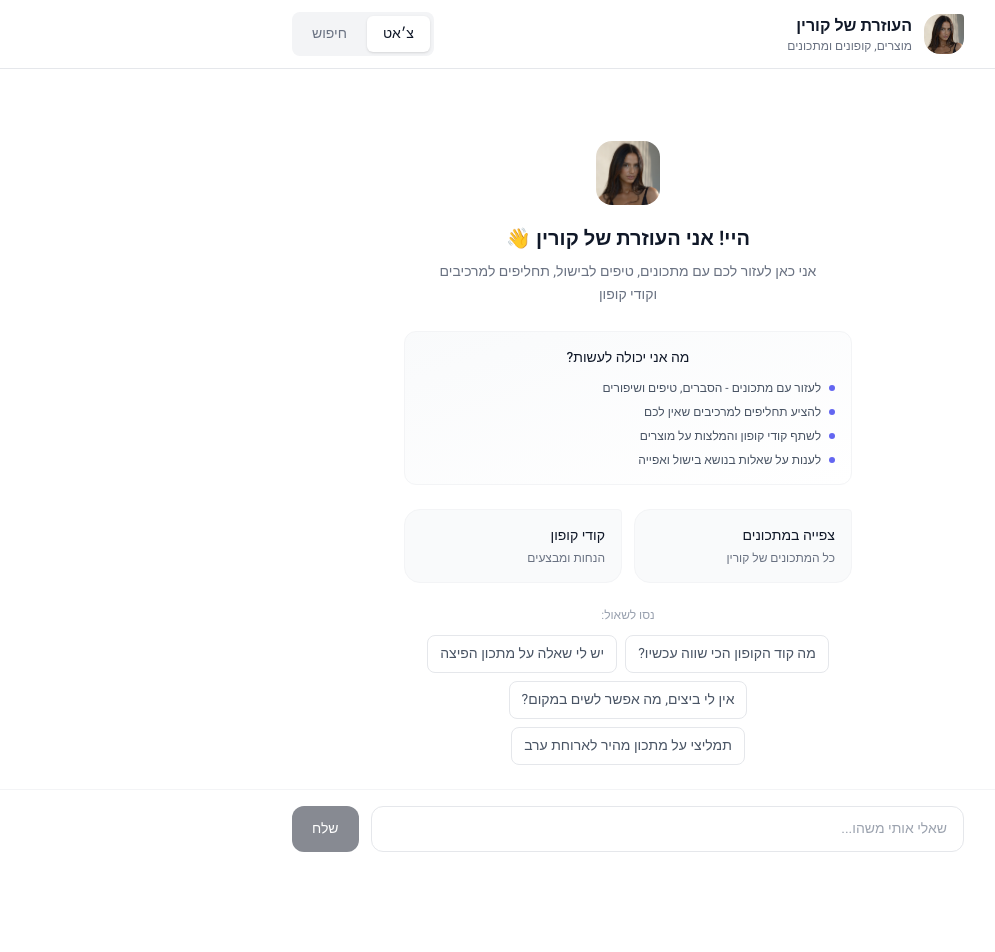
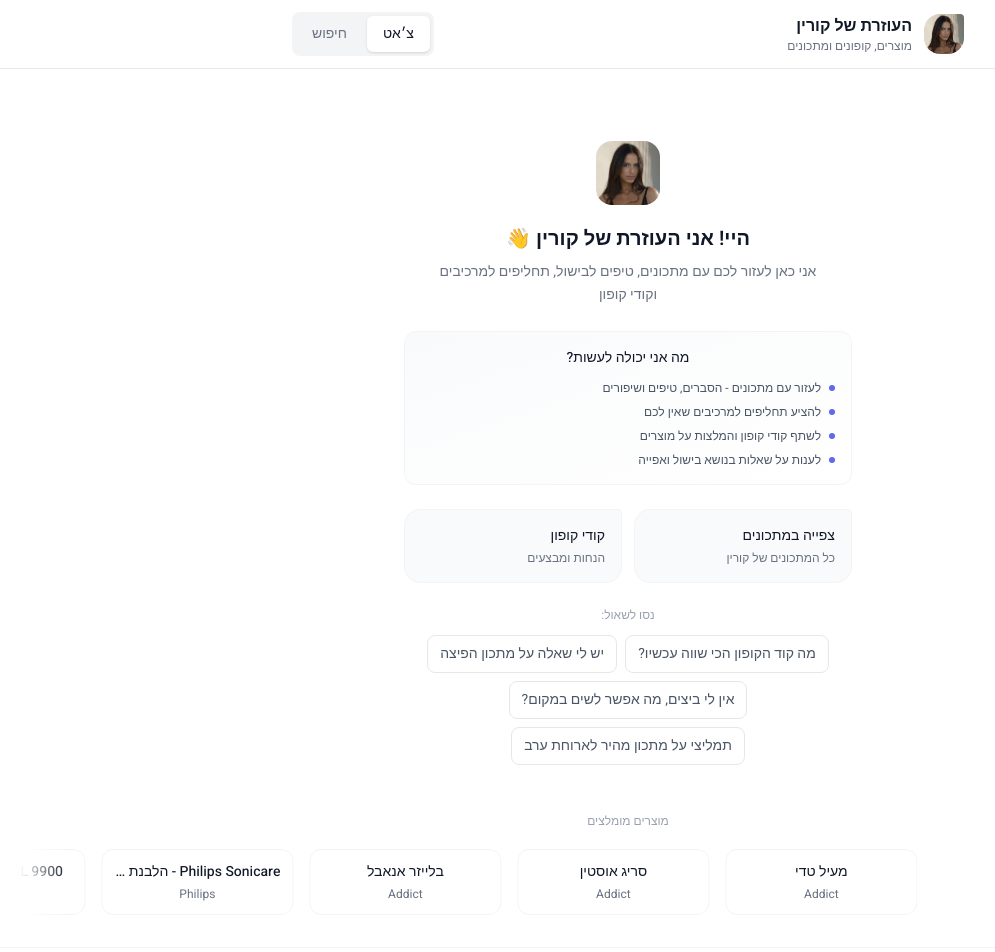
Before and after one commit to Idosegev23/corin, a Next.js app: page / in a window 1280 px wide. Shown: the top 952 px of the page, without its empty margins (12-1007 px from the left). Before the commit the page ends 868 px from the top, so only its background shows below. Built offline with nearby package versions, Linux system fonts and the light colour scheme.

Commit message:
Add new chat button and products marquee
- Added "שיחה חדשה" button in header when chat has messages
- Added products marquee at bottom of welcome screen
- Added marquee animations to CSS
- Products scroll horizontally with pause on hover

```diff
--- a/src/app/globals.css
+++ b/src/app/globals.css
@@ -230,3 +230,30 @@ body {
 .scrollbar-hide::-webkit-scrollbar {
   display: none;
 }
+
+/* Marquee animations */
+@keyframes marquee {
+  from {
+    transform: translateX(0);
+  }
+  to {
+    transform: translateX(calc(-100% - var(--gap)));
+  }
+}
+
+@keyframes marquee-vertical {
+  from {
+    transform: translateY(0);
+  }
+  to {
+    transform: translateY(calc(-100% - var(--gap)));
+  }
+}
+
+.animate-marquee {
+  animation: marquee var(--duration) linear infinite;
+}
+
+.animate-marquee-vertical {
+  animation: marquee-vertical var(--duration) linear infinite;
+}
--- a/src/app/page.tsx
+++ b/src/app/page.tsx
@@ -5,6 +5,7 @@ import Image from 'next/image';
 import { AnimatePresence, motion } from 'framer-motion';
 import ReactMarkdown from 'react-markdown';
 import { products, posts, categories, couponCodes, recipes, Recipe } from '@/data/corrin-data';
+import { Marquee } from '@/components/Marquee';
 
 interface Message {
   id: string;
@@ -173,6 +174,12 @@ export default function Home() {
     setTimeout(() => inputRef.current?.focus(), 100);
   };
 
+  const startNewChat = () => {
+    setMessages([]);
+    setThreadId(null);
+    setInputValue('');
+  };
+
   const scrollToBottom = () => {
     messagesEndRef.current?.scrollIntoView({ behavior: 'smooth' });
   };
@@ -284,6 +291,15 @@ export default function Home() {
               <p className="text-xs text-gray-500">מוצרים, קופונים ומתכונים</p>
             </div>
           </div>
+          <div className="flex items-center gap-2">
+            {messages.length > 0 && activeTab === 'chat' && (
+              <button
+                onClick={startNewChat}
+                className="px-3 py-2 text-sm font-medium text-gray-500 hover:text-gray-700 hover:bg-gray-100 rounded-lg transition-all"
+              >
+                שיחה חדשה
+              </button>
+            )}
             <div className="flex gap-1 bg-gray-100 rounded-lg p-1">
               <button
                 onClick={() => setActiveTab('chat')}
@@ -305,6 +321,7 @@ export default function Home() {
               >
                 חיפוש
               </button>
+            </div>
           </div>
         </div>
       </header>
@@ -393,7 +410,7 @@ export default function Home() {
                     <p className="text-xs text-gray-400 mb-3">נסו לשאול:</p>
 
                     {/* Suggestions */}
-                    <div className="flex flex-wrap gap-2 justify-center max-w-md">
+                    <div className="flex flex-wrap gap-2 justify-center max-w-md mb-8">
                       {suggestedQuestions.map((q, i) => (
                         <button
                           key={i}
@@ -406,6 +423,29 @@ export default function Home() {
                           {q}
                         </button>
                       ))}
+                    </div>
+
+                    {/* Products Marquee */}
+                    <div className="w-full mt-4">
+                      <p className="text-xs text-gray-400 mb-3 text-center">מוצרים מומלצים</p>
+                      <div className="relative">
+                        <Marquee pauseOnHover className="[--duration:40s]">
+                          {products.slice(0, 8).map((product) => (
+                            <a
+                              key={product.id}
+                              href={product.shortLink || product.link}
+                              target="_blank"
+                              rel="noopener noreferrer"
+                              className="flex-shrink-0 w-48 p-3 bg-white border border-gray-100 rounded-xl hover:border-gray-200 hover:shadow-sm transition-all"
+                            >
+                              <p className="font-medium text-gray-900 text-sm truncate">{product.name}</p>
+                              <p className="text-xs text-gray-500 mt-1">{product.brand}</p>
+                            </a>
+                          ))}
+                        </Marquee>
+                        <div className="pointer-events-none absolute inset-y-0 left-0 w-12 bg-gradient-to-r from-white to-transparent" />
+                        <div className="pointer-events-none absolute inset-y-0 right-0 w-12 bg-gradient-to-l from-white to-transparent" />
+                      </div>
                     </div>
                   </div>
                 ) : (
```
Lines whose indentation alone changed are shown as unchanged.
